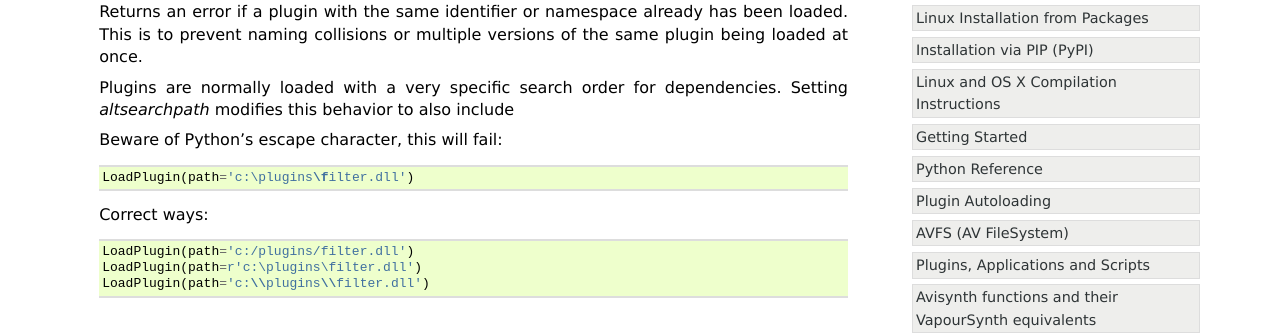
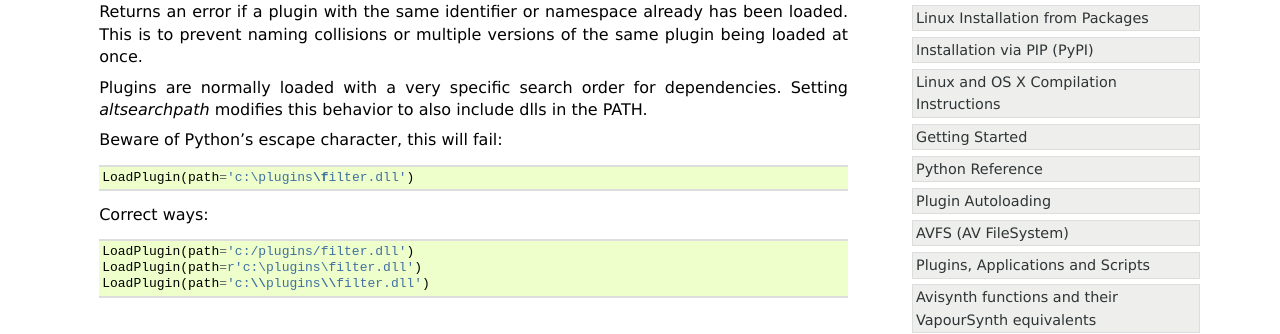
Before and after one commit to vapoursynth/vapoursynth, a Sphinx documentation site: the page built from doc/functions/loadplugin.rst, in a window 1280 px wide and 900 px high. Shown: the part 248-582 px from the top of the window. Built offline with Sphinx 7.4.7, drawn with Linux system fonts in a browser that asks for light colours; formulas are drawn with MathJax 3.

Commit message:
Fix incomplete sentence

```diff
--- a/doc/functions/loadplugin.rst
+++ b/doc/functions/loadplugin.rst
@@ -13,7 +13,7 @@ LoadPlugin
 
    Plugins are normally loaded with a very specific search order for
    dependencies. Setting *altsearchpath* modifies this behavior to also
-   include
+   include dlls in the PATH.
 
    Beware of Python's escape character, this will fail::
 
```
